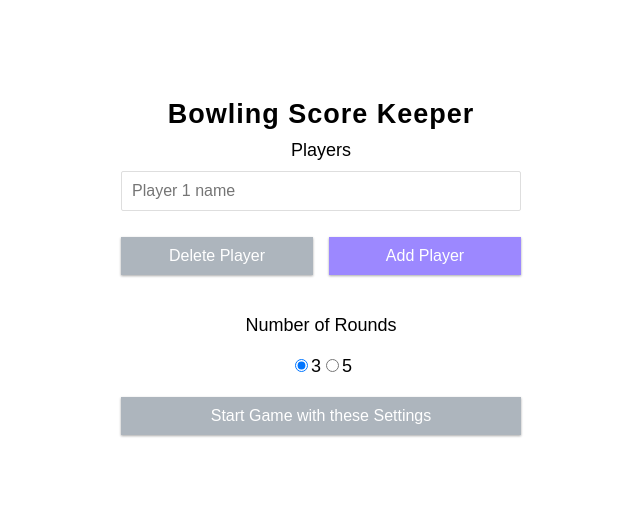
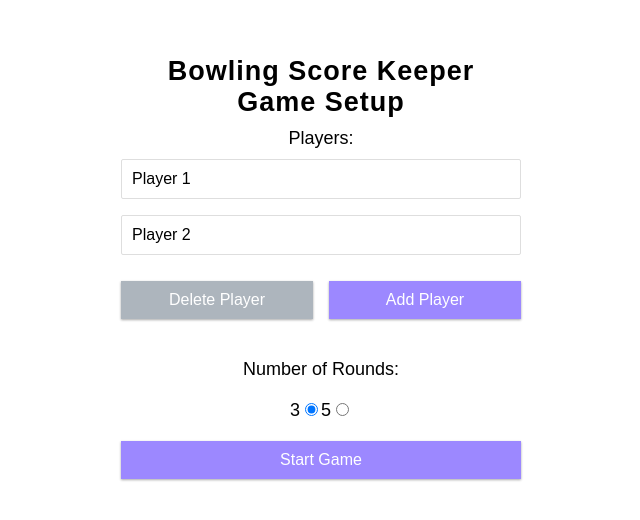
Before and after one commit to iivariepic/Bowling-Score-Keeper, a React (Vite) app: page / in a window 1280 px wide. Shown: the part 118-638 px from the top of the page, without its empty margins (319-959 px from the left). Built offline with nearby package versions, Linux system fonts and the light colour scheme.

Commit message:
Add player validation and enhance form logic

```diff
--- a/src/components/StartGame.jsx
+++ b/src/components/StartGame.jsx
@@ -1,22 +1,62 @@
-// The form that contains the settings for the game
-
 import React, { useState, useContext } from "react";
 import { GlobalContext } from "../context/GlobalState";
 
 export const StartGame = () => {
-  const [players, setPlayers] = useState([{ name: "", scores: [] }]);
+  const [players, setPlayers] = useState([
+    { name: "Player 1", scores: Array(10).fill({ total: 0 }) },
+    { name: "Player 2", scores: Array(10).fill({ total: 0 }) },
+  ]); // Minimum 2 players
   const [rounds, setRounds] = useState(3);
-
   const { startGame } = useContext(GlobalContext);
 
+  // Handle player name change
+  const handlePlayerNameChange = (index, value) => {
+    const updatedPlayers = [...players];
+    updatedPlayers[index].name = value;
+    setPlayers(updatedPlayers);
+  };
+
+  // Add a new player
+  const onAdd = () => {
+    if (players.length < 4) {
+      const newPlayerName = `Player ${players.length + 1}`;
+      setPlayers([
+        ...players,
+        { name: newPlayerName, scores: Array(10).fill({ total: 0 }) },
+      ]);
+    }
+  };
+
+  // Remove the last player
+  const onDelete = () => {
+    if (players.length > 2) {
+      setPlayers(players.slice(0, -1));
+    }
+  };
+
+  // Validate player names
+  const validatePlayers = () => {
+    const names = players.map((player) => player.name.trim());
+    const uniqueNames = new Set(names);
+    return (
+      names.length === uniqueNames.size && // All names are unique
+      names.every((name) => name.length > 0) // No empty names
+    );
+  };
+
+  // Handle form submission
   const onSubmit = (e) => {
     e.preventDefault();
 
+    if (!validatePlayers()) {
+      alert("Please ensure all player names are unique and non-empty.");
+      return;
+    }
+
     const newGame = {
-      // Ensure that every player has initialized the variables
-      players: players.map((p) => ({
-        ...p,
-        scores: [],
+      players: players.map((player) => ({
+        ...player,
+        scores: Array(10).fill({ total: 0 }), // Initialize scores for 10 frames
         gameTotal: 0,
       })),
       rounds,
@@ -25,63 +65,38 @@ export const StartGame = () => {
     startGame(newGame);
   };
 
-  // Delete button pressed
-  const onDelete = (e) => {
-    e.preventDefault();
-    let newPlayers = [...players];
-    newPlayers.pop();
-    setPlayers(newPlayers);
-  };
-
-  // Add button pressed
-  const onAdd = (e) => {
-    e.preventDefault();
-    setPlayers([...players, { name: "", scores: [], gameTotal: 0 }]);
-  };
-
-  // Handle player name change
-  const handlePlayerNameChange = (index, value) => {
-    const updatedPlayers = [...players];
-    updatedPlayers[index].name = value;
-    setPlayers(updatedPlayers);
-  };
-
   return (
     <form onSubmit={onSubmit}>
+      <h2>Game Setup</h2>
+
       <div className="form-control">
-        <label htmlFor="playerAmount">Players</label>
-        {/* Render the player name inputs */}
+        <label>Players:</label>
         {players.map((player, index) => (
           <input
             key={index}
             type="text"
-            placeholder={`Player ${index + 1} name`}
+            placeholder={`Player ${index + 1} Name`}
             value={player.name}
-            onChange={(event) =>
-              handlePlayerNameChange(index, event.target.value)
-            }
-            style={{ marginBottom: "1rem" }}
+            onChange={(e) => handlePlayerNameChange(index, e.target.value)}
             maxLength="20"
+            className="input-margin"
           />
         ))}
 
         <div className="inline">
-          {/* Delete button */}
           <button
             type="button"
             className="btn"
             onClick={onDelete}
-            disabled={players.length <= 1}
+            disabled={players.length <= 2} // Disable if only 2 players
           >
             Delete Player
           </button>
-
-          {/* Add button */}
           <button
             type="button"
             className="btn"
             onClick={onAdd}
-            disabled={players.length >= 4}
+            disabled={players.length >= 4} // Disable if 4 players
           >
             Add Player
           </button>
@@ -89,30 +104,35 @@ export const StartGame = () => {
       </div>
 
       <div className="form-control">
-        <label>Number of Rounds</label>
-        <div>
+        <label>Number of Rounds:</label>
+        <div className="radio-group">
+          <label>
+            3
             <input
               type="radio"
               value="3"
               checked={rounds === 3}
-            onChange={(event) => setRounds(Number(event.target.value))}
+              onChange={(e) => setRounds(Number(e.target.value))}
             />
-          <label htmlFor="round3">3</label>
-
+          </label>
+          <label>
+            5
             <input
               type="radio"
               value="5"
               checked={rounds === 5}
-            onChange={(event) => setRounds(Number(event.target.value))}
+              onChange={(e) => setRounds(Number(e.target.value))}
             />
-          <label htmlFor="round5">5</label>
+          </label>
         </div>
       </div>
+
       <button
+        type="submit"
         className="btn"
-        disabled={players.some((player) => player.name.trim() === "")}
+        disabled={!validatePlayers()} // Disable if validation fails
       >
-        Start Game with these Settings
+        Start Game
       </button>
     </form>
   );
```
Lines whose indentation alone changed are shown as unchanged.
